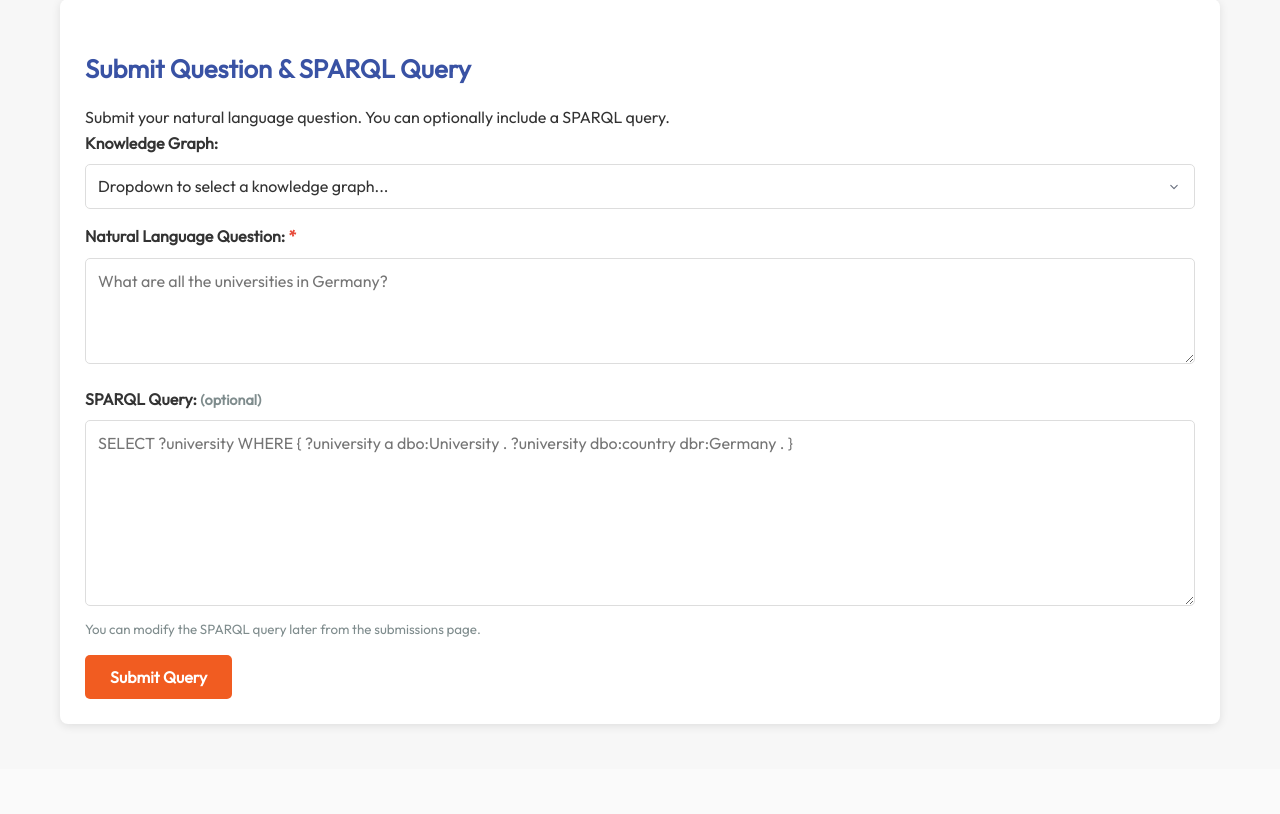
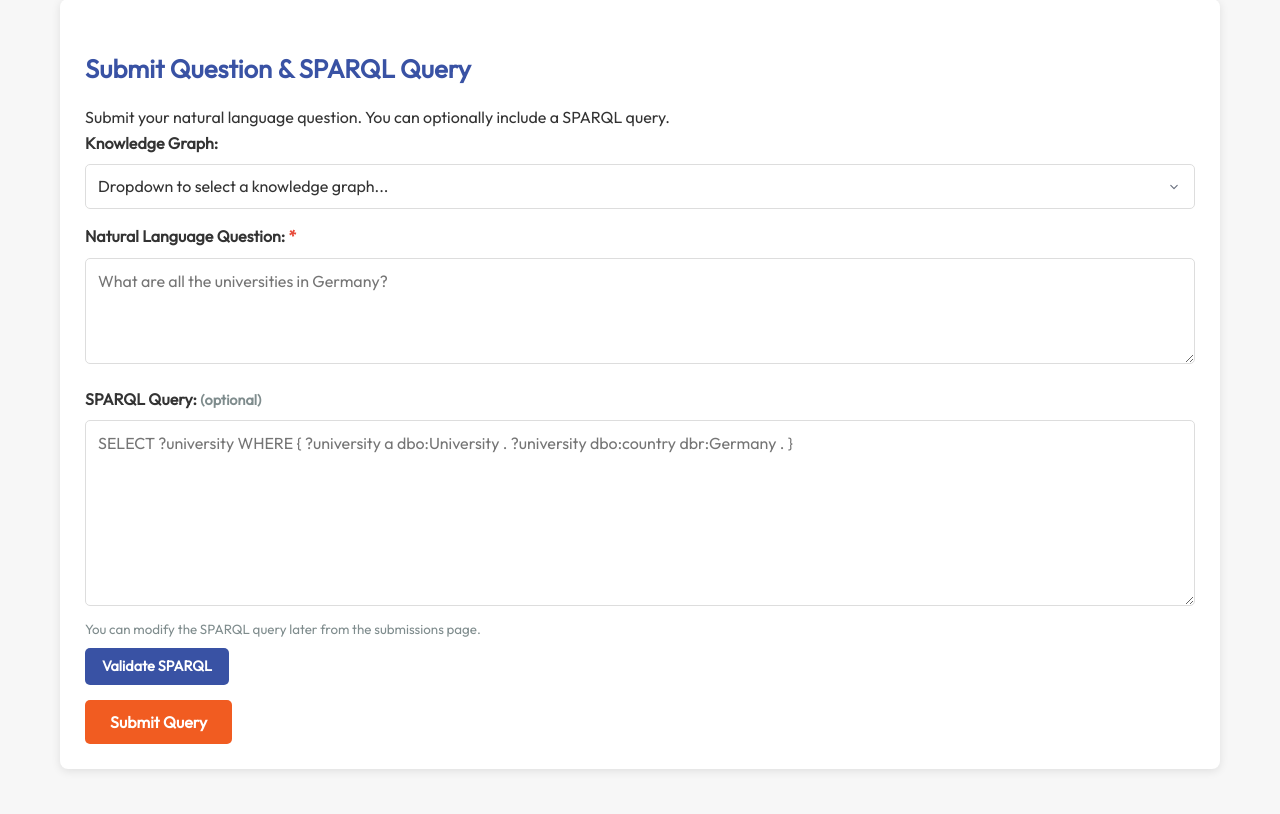
Before and after one commit to odoma-ch/quagga, a FastAPI app: page /list in a window 1280 px wide. Shown: the part 195-1009 px from the top of the page. Before the commit the page ends 922 px from the top, so only its background shows below. Run offline with FastAPI, Linux system fonts and the light colour scheme; the visitor is signed in with stand-in values (Sample User, id 1); data that the repository does not hold is empty; parts of the project's set-up code (start-up, migrations or seed data) failed here and were passed over.

Commit message:
add validate sparql query button

```diff
--- a/main.py
+++ b/main.py
@@ -275,6 +275,61 @@ async def validate_endpoint(
         }, status_code=500)
 
 
+@app.post("/validate_query")
+async def validate_query(
+    request: Request,
+    sparql_query: str = Form(...),
+    endpoint_url: str = Form(...),
+    user: dict = Depends(get_current_user),
+):
+    """Validate SPARQL query syntax and, if valid, execute it against the given endpoint."""
+    try:
+        if not sparql_query or not sparql_query.strip():
+            return JSONResponse(
+                {"status": "error", "message": "SPARQL query is required"}, status_code=400
+            )
+
+        if not endpoint_url or not endpoint_url.strip():
+            return JSONResponse(
+                {"status": "error", "message": "Endpoint URL is required"}, status_code=400
+            )
+
+        # Validate syntax first
+        if not helper_methods.validate_sparql_query(sparql_query.strip()):
+            return JSONResponse(
+                {"status": "error", "message": "Invalid SPARQL query syntax"}, status_code=400
+            )
+
+        # Check endpoint accessibility
+        if not helper_methods.check_sparql_endpoint(endpoint_url.strip()):
+            return JSONResponse(
+                {"status": "error", "message": "Endpoint is not accessible or not responding correctly."},
+                status_code=400,
+            )
+
+        # Execute query and limit results; log output on server
+        try:
+            results = helper_methods.execute_sparql_query(
+                sparql_query.strip(), endpoint_url.strip()
+            )
+            logging.info("SPARQL validation results: %s", results)
+        except Exception as e:
+            return JSONResponse(
+                {"status": "error", "message": f"Failed to run query: {e}"}, status_code=500
+            )
+
+        return JSONResponse(
+            {"status": "success", "message": "Query executed successfully"}
+        )
+
+    except Exception as e:
+        logging.error(f"Error validating/executing SPARQL query: {e}")
+        return JSONResponse(
+            {"status": "error", "message": "An error occurred while processing the query"},
+            status_code=500,
+        )
+
+
 @app.get("/trigger_modification", include_in_schema=False)
 async def trigger_modification(
     request: Request,
--- a/templates/contribute.html
+++ b/templates/contribute.html
@@ -682,7 +682,7 @@
         /* Validate button and status styles */
         .validate-container {
             display: flex;
-            align-items: baseline;
+            align-items: center; /* vertically center button & badge */
             gap: 10px;
             margin-top: 8px;
         }
@@ -690,17 +690,18 @@
         .validate-btn {
             background-color: var(--primary);
             color: white;
-            border: none;
+            border: 1px solid transparent; /* Match status-badge border width */
             border-radius: 5px;
             padding: 10px 16px;
             font-size: 0.9rem;
             font-weight: 600;
             cursor: pointer;
             transition: all 0.3s ease;
-            display: inline-block;
+            display: inline-flex;
+            align-items: center;
+            justify-content: center;
             box-sizing: border-box;
-            line-height: 1.2;
-            vertical-align: baseline;
+            line-height: 1;
         }
 
         .validate-btn:hover {
@@ -712,18 +713,20 @@
             background-color: #ccc;
             cursor: not-allowed;
             transform: none;
+            border-color: #ccc;
         }
 
         .validation-status {
-            display: inline-block;
-            padding: 10px 12px;
+            display: inline-flex;
+            align-items: center;
+            margin-top: 14px;
+            padding: 10px 16px;
             border-radius: 5px;
-            font-size: 0.85rem;
+            font-size: 0.9rem;
             font-weight: 600;
             transition: all 0.3s ease;
             box-sizing: border-box;
-            line-height: 1.2;
-            vertical-align: baseline;
+            line-height: 1;
         }
 
         .validation-status.success {
@@ -745,7 +748,7 @@
         }
 
         .validation-icon {
-            font-size: 1rem;
+            font-size: 0.9rem; /* align with text size */
         }
         .top-nav {
             background: rgba(255, 255, 255, 0.95);
@@ -1046,6 +1049,10 @@
                             <label for="sparql_query">SPARQL Query: <span style="color: #7f8c8d; font-size: 0.9em;">(optional)</span></label>
                             <textarea id="sparql_query" name="sparql_query" rows="8" placeholder="SELECT ?university WHERE { ?university a dbo:University . ?university dbo:country dbr:Germany . }"></textarea>
                             <small style="color: #7f8c8d; display: block; margin-top: 5px;">You can modify the SPARQL query later from the submissions page.</small>
+                            <div class="validate-container">
+                                <button type="button" class="validate-btn" id="validate-query-btn">Validate SPARQL</button>
+                                <div id="query-validation-status" class="validation-status" style="display: none;"></div>
+                            </div>
                         </div>
                         <button type="submit">Submit Query</button>
 
@@ -1365,6 +1372,102 @@
         });
 
 
+        document.addEventListener('DOMContentLoaded', function() {
+            const validateQueryBtn = document.getElementById('validate-query-btn');
+            const queryTextarea = document.getElementById('sparql_query');
+            const queryStatus = document.getElementById('query-validation-status');
+
+            if (validateQueryBtn && queryTextarea && queryStatus) {
+                validateQueryBtn.addEventListener('click', async function() {
+                    const sparqlQuery = queryTextarea.value.trim();
+
+                    if (!sparqlQuery) {
+                        showQueryStatus('error', 'Please enter a SPARQL query first');
+                        return;
+                    }
+
+                    showQueryStatus('loading', 'Validating query...');
+                    validateQueryBtn.disabled = true;
+                    validateQueryBtn.textContent = 'Validating...';
+
+                    try {
+                        const formData = new FormData();
+                        formData.append('sparql_query', sparqlQuery);
+
+                        // Determine endpoint URL (selected or custom)
+                        const kgSelect = document.getElementById('kg_endpoint');
+                        let endpointUrl = '';
+                        if (kgSelect) {
+                            if (kgSelect.value === 'custom') {
+                                endpointUrl = document.getElementById('custom_endpoint').value.trim();
+                            } else {
+                                endpointUrl = kgSelect.value;
+                            }
+                        }
+
+                        if (!endpointUrl) {
+                            showQueryStatus('error', 'Please select or enter a knowledge graph endpoint');
+                            validateQueryBtn.disabled = false;
+                            validateQueryBtn.innerHTML = 'Validate SPARQL';
+                            return;
+                        }
+
+                        formData.append('endpoint_url', endpointUrl);
+
+                        const response = await fetch('/validate_query', {
+                            method: 'POST',
+                            body: formData
+                        });
+
+                        const result = await response.json();
+
+                        if (result.status === 'success') {
+                            showQueryStatus('success', result.message);
+                        } else {
+                            showQueryStatus('error', result.message);
+                        }
+                    } catch (error) {
+                        showQueryStatus('error', 'Network error: Could not validate query');
+                    } finally {
+                        validateQueryBtn.disabled = false;
+                        validateQueryBtn.innerHTML = 'Validate SPARQL';
+                    }
+                });
+
+                function showQueryStatus(type, message) {
+                    queryStatus.className = `validation-status ${type}`;
+                    queryStatus.style.display = 'flex';
+
+                    let icon = '';
+                    switch (type) {
+                        case 'success':
+                            icon = '✅';
+                            break;
+                        case 'error':
+                            icon = '❌';
+                            break;
+                        case 'loading':
+                            icon = '⏳';
+                            break;
+                    }
+
+                    queryStatus.innerHTML = `<span class="validation-icon">${icon}</span> ${message}`;
+
+                    if (type !== 'loading') {
+                        setTimeout(() => {
+                            queryStatus.style.display = 'none';
+                        }, 10000);
+                    }
+                }
+
+                // Hide status when user edits the query
+                queryTextarea.addEventListener('input', function() {
+                    queryStatus.style.display = 'none';
+                });
+            }
+        });
+
+
         function openTab(tabId) {
             // hide all tab contents
             const tabContents = document.getElementsByClassName("tab-content");
```
Also changed, not shown: helper_methods.py (+37 -0 lines).
